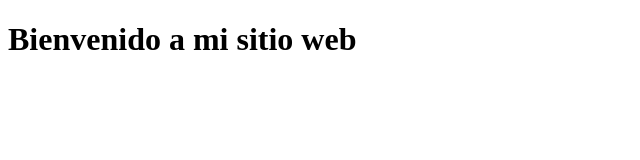
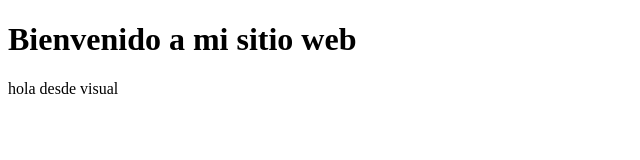
Before and after one commit to airamth/pruebaRepaso, a plain HTML site: page index.html in a window 1280 px wide. Shown: the whole page, without its empty margins (0-640 px from the left). Drawn offline with Linux system fonts and the light colour scheme.

Commit message:
commit 2

```diff
--- a/index.html
+++ b/index.html
@@ -12,7 +12,7 @@
 <body>
 
         <h1>Bienvenido a mi sitio web</h1>
-
+      <p>hola desde visual</p>
 
 </body>
 </html>
```
